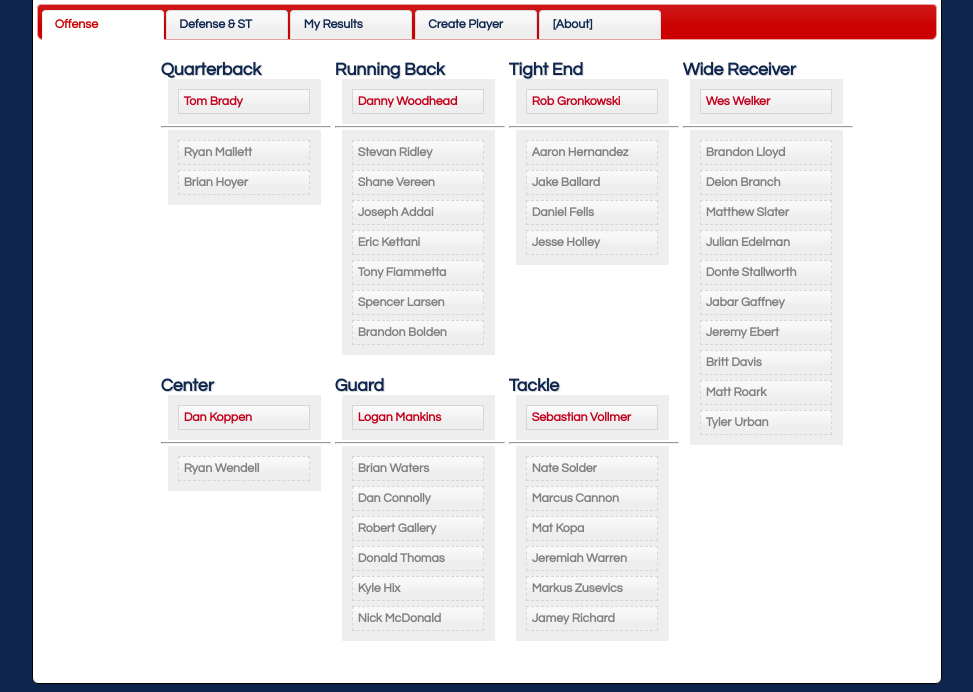
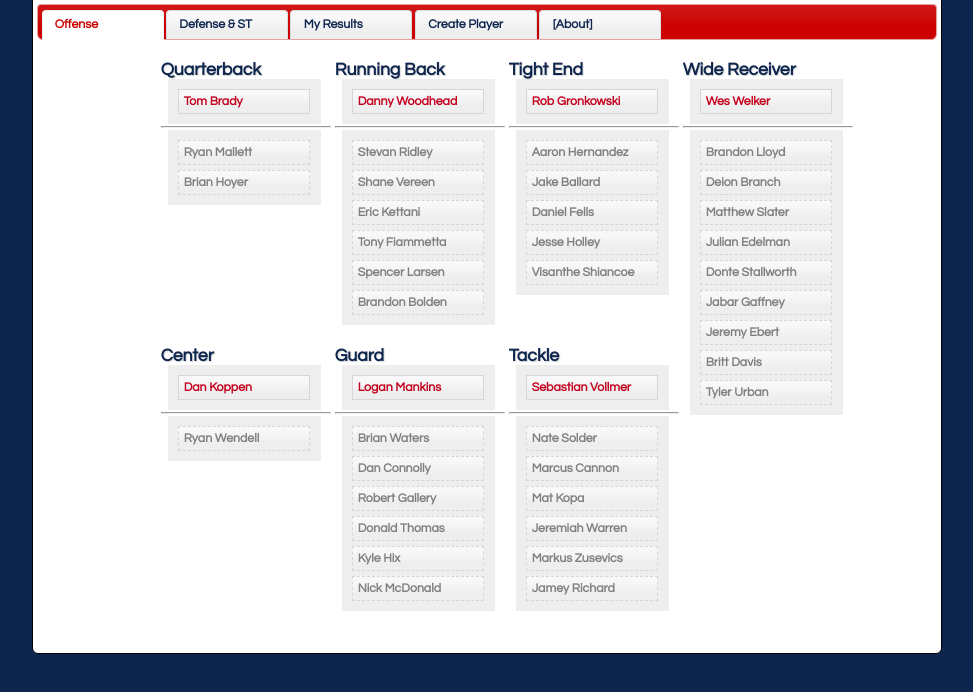
Before and after one commit to brendantodaro/patspicker2012, a plain HTML site: page index.html in a window 1280 px wide. Shown: the part 212-904 px from the top of the page, without its empty margins (153-1126 px from the left). After the commit the page ends 874 px from the top, so only its background shows below. Drawn offline with Linux system fonts and the light colour scheme.

Commit message:
updating roster 7-25-2012

```diff
--- a/index.html
+++ b/index.html
@@ -148,7 +148,8 @@
     ga.src = ('https:' == document.location.protocol ? 'https://ssl' : 'http://www') + '.google-analytics.com/ga.js';
     var s = document.getElementsByTagName('script')[0]; s.parentNode.insertBefore(ga, s);
   })();
-	</script>
+
+</script>
 </head>
 
 
@@ -201,7 +202,7 @@
 				<ul id="rb-bench" class="rb-list bench">
 					<li id="Stevan_Ridley" class="ui-state-default" position="RB">Stevan Ridley</li>
 					<li id="Shane_Vereen" class="ui-state-default" position="RB">Shane Vereen</li>
-					<li id="Joseph_Addai" class="ui-state-default" position="RB">Joseph Addai</li>
+					<!--<li id="Joseph_Addai" class="ui-state-default" position="RB">Joseph Addai</li>-->
 					<li id="Eric_Kettani" class="ui-state-default" position="RB">Eric Kettani</li>
 					<li id="Tony_Fiammetta" class="ui-state-default" position="RB">Tony Fiammetta</li>
 					<li id="Spencer_Larsen" class="ui-state-default" position="RB">Spencer Larsen</li>
@@ -229,6 +230,7 @@
 					<li id="Jesse_Holley" class="ui-state-default" position="TE">Jesse Holley</li>
 					<!--<li id="Brad_Herman" class="ui-state-default" position="TE">Brad Herman</li>-->
 					<!--<li id="Nick_Melillo" class="ui-state-default" position="TE">Nick Melillo</li>-->
+					<li id="Visanthe_Shiancoe" class="ui-state-default" position="TE">Visanthe Shiancoe</li>
 
 				</ul>
 
@@ -254,7 +256,7 @@
 					<li id="Jabar_Gaffney" class="ui-state-default" position="WR">Jabar Gaffney</li>
 					<li id="Jeremy_Ebert" class="ui-state-default" position="WR">Jeremy Ebert</li>
 					<li id="Britt_Davis" class="ui-state-default" position="WR">Britt Davis</li>
-					<li id="Matt_Roark" class="ui-state-default" position="WR">Matt Roark</li>
+					<!--<li id="Matt_Roark" class="ui-state-default" position="WR">Matt Roark</li>-->
 					<li id="Tyler_Urban" class="ui-state-default" position="WR">Tyler Urban</li>
 
 				</ul>
@@ -362,6 +364,7 @@
 				<li id="Marcus_Harrison" class="ui-state-default" position="DT">Marcus Harrison</li>
 				<li id="Marcus_Forston" class="ui-state-default" position="DT">Marcus Forston</li>
 				<li id="Justin_Francis" class="ui-state-default" position="DT">Justin Francis</li>
+				<li id="Tim_Bulman" class="ui-state-default" position="DT">Tim Bulman</li>
 
 
 			</ul>
```
